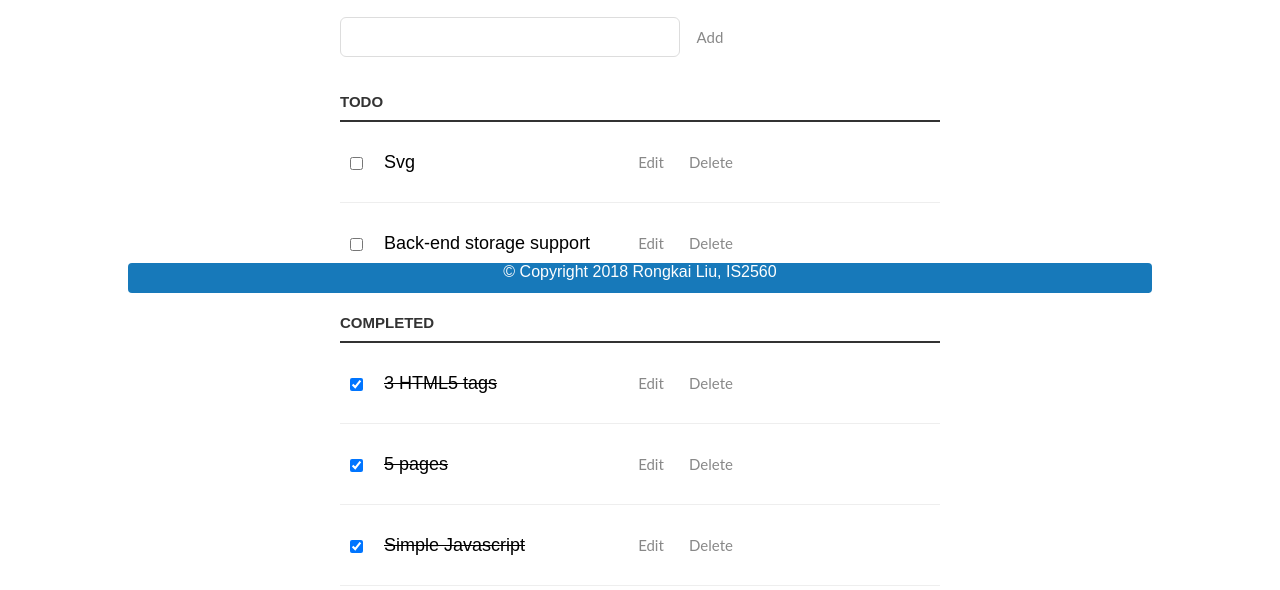
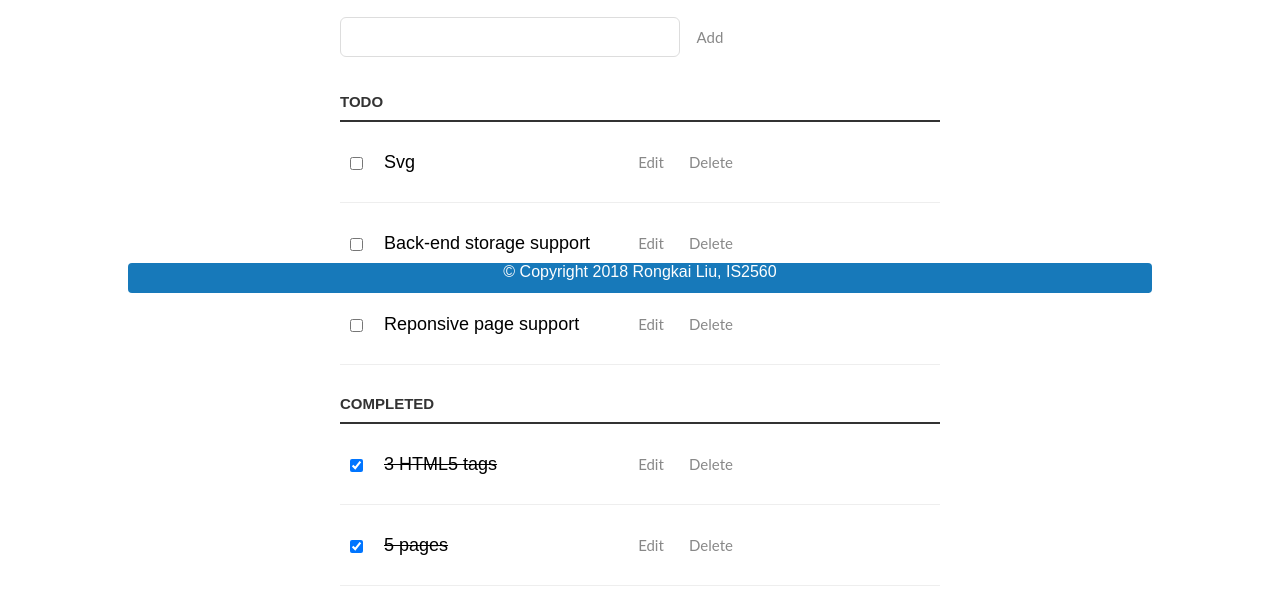
Before and after one commit to milkrong/IS2560, a plain HTML site: page about.html in a window 1280 px wide. Shown: the part 507-1097 px from the top of the page. Drawn offline with Linux system fonts and the light colour scheme.

Commit message:
Update about.html
add one to-do things in the list

```diff
--- a/about.html
+++ b/about.html
@@ -50,6 +50,12 @@
                 <input type="text"><button class="edit">Edit</button>
                 <button class="delete">Delete</button>
             </li>
+            <li>
+                <input type="checkbox">
+                <label>Reponsive page support</label>
+                <input type="text"><button class="edit">Edit</button>
+                <button class="delete">Delete</button>
+            </li>
         </ul>
 
         <h3>Completed</h3>
```
